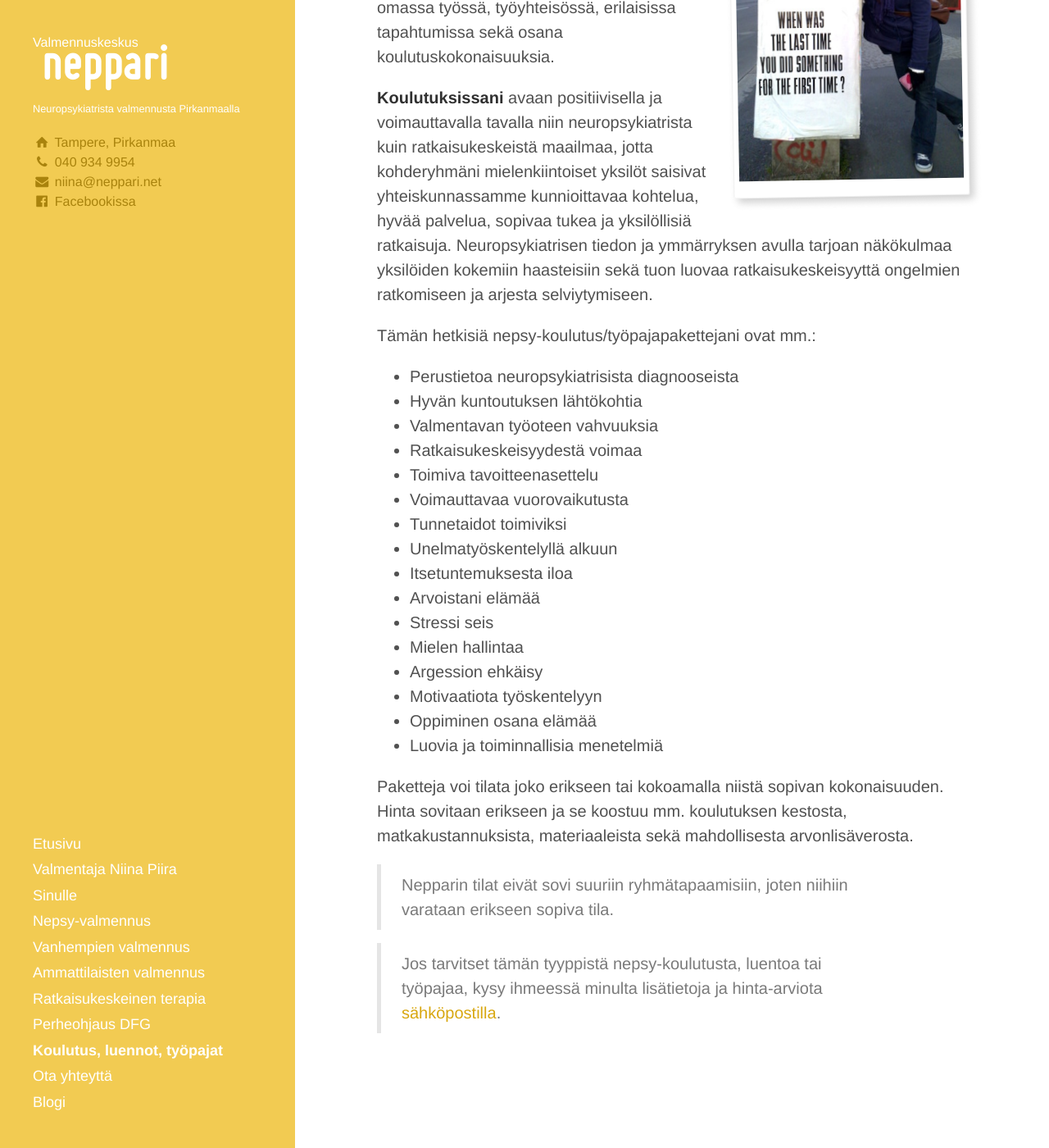
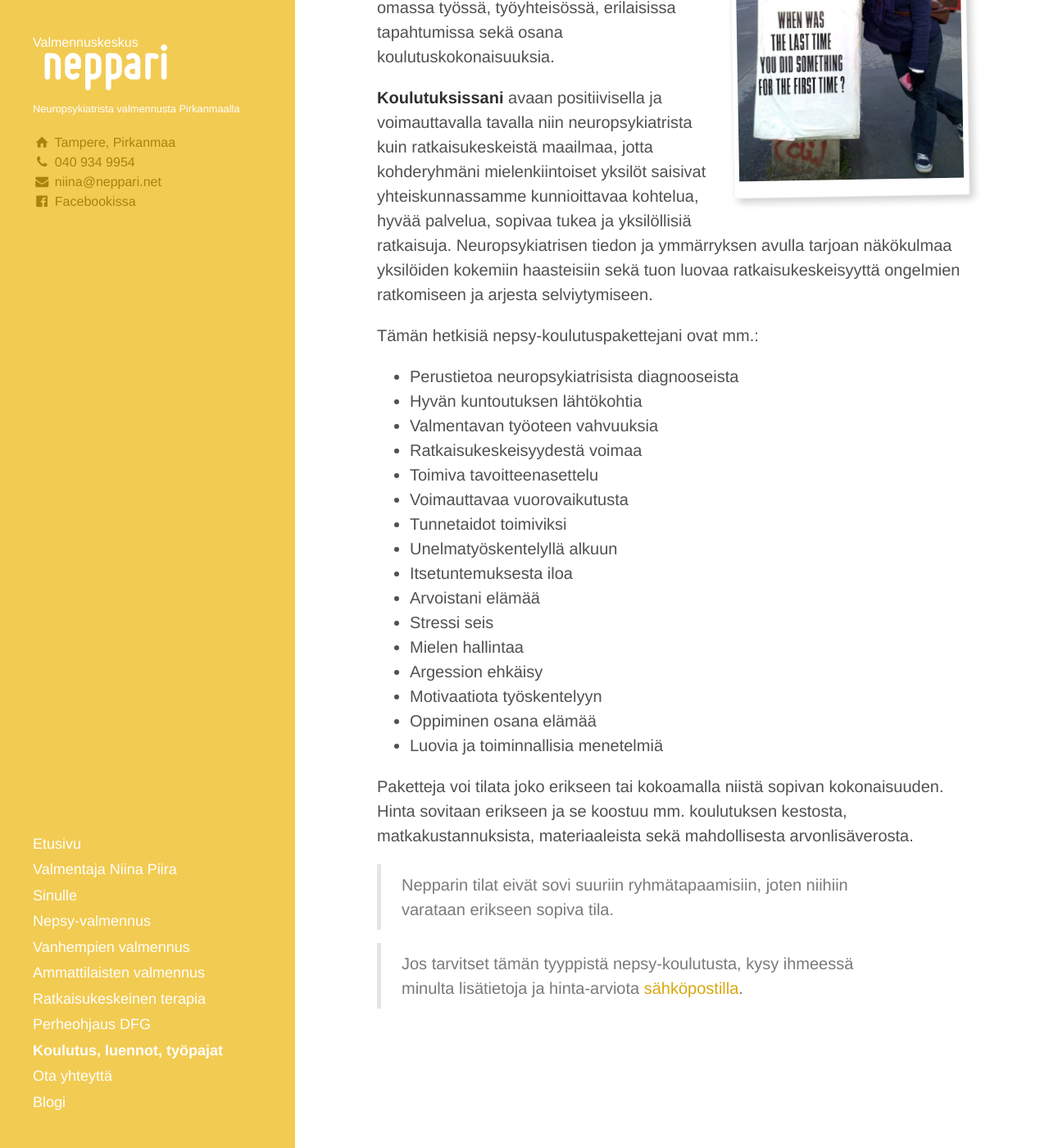
Before and after one commit to niinapiira/neppari.net, a Jekyll site: the page built from koulutus-luennot-tyopajat.md, in a window 1280 px wide and 1400 px high, scrolled down 220 px. Shown: the whole window at 82% size. Built offline with Jekyll 4.4.1, drawn with Linux system fonts in a browser that asks for light colours.

Commit message:
Update koulutus-luennot-tyopajat.md

```diff
--- a/koulutus-luennot-tyopajat.md
+++ b/koulutus-luennot-tyopajat.md
@@ -22,7 +22,7 @@
 
 **Koulutuksissani** avaan positiivisella ja voimauttavalla tavalla niin neuropsykiatrista kuin ratkaisukeskeistä maailmaa, jotta kohderyhmäni mielenkiintoiset yksilöt saisivat yhteiskunnassamme kunnioittavaa kohtelua, hyvää palvelua, sopivaa tukea ja yksilöllisiä ratkaisuja. Neuropsykiatrisen tiedon ja ymmärryksen avulla tarjoan näkökulmaa yksilöiden kokemiin haasteisiin sekä tuon luovaa ratkaisukeskeisyyttä ongelmien ratkomiseen ja arjesta selviytymiseen.
 
-Tämän hetkisiä nepsy-koulutus/työpajapakettejani ovat mm.:
+Tämän hetkisiä nepsy-koulutuspakettejani ovat mm.:
 
 
 * Perustietoa neuropsykiatrisista diagnooseista
@@ -46,4 +46,4 @@
 
 > Nepparin tilat eivät sovi suuriin ryhmätapaamisiin, joten niihiin varataan erikseen sopiva tila.
 
-> Jos tarvitset tämän tyyppistä nepsy-koulutusta, luentoa tai työpajaa, kysy ihmeessä minulta lisätietoja ja hinta-arviota [sähköpostilla](/ota-yhteytta).
+> Jos tarvitset tämän tyyppistä nepsy-koulutusta, kysy ihmeessä minulta lisätietoja ja hinta-arviota [sähköpostilla](/ota-yhteytta).
```
